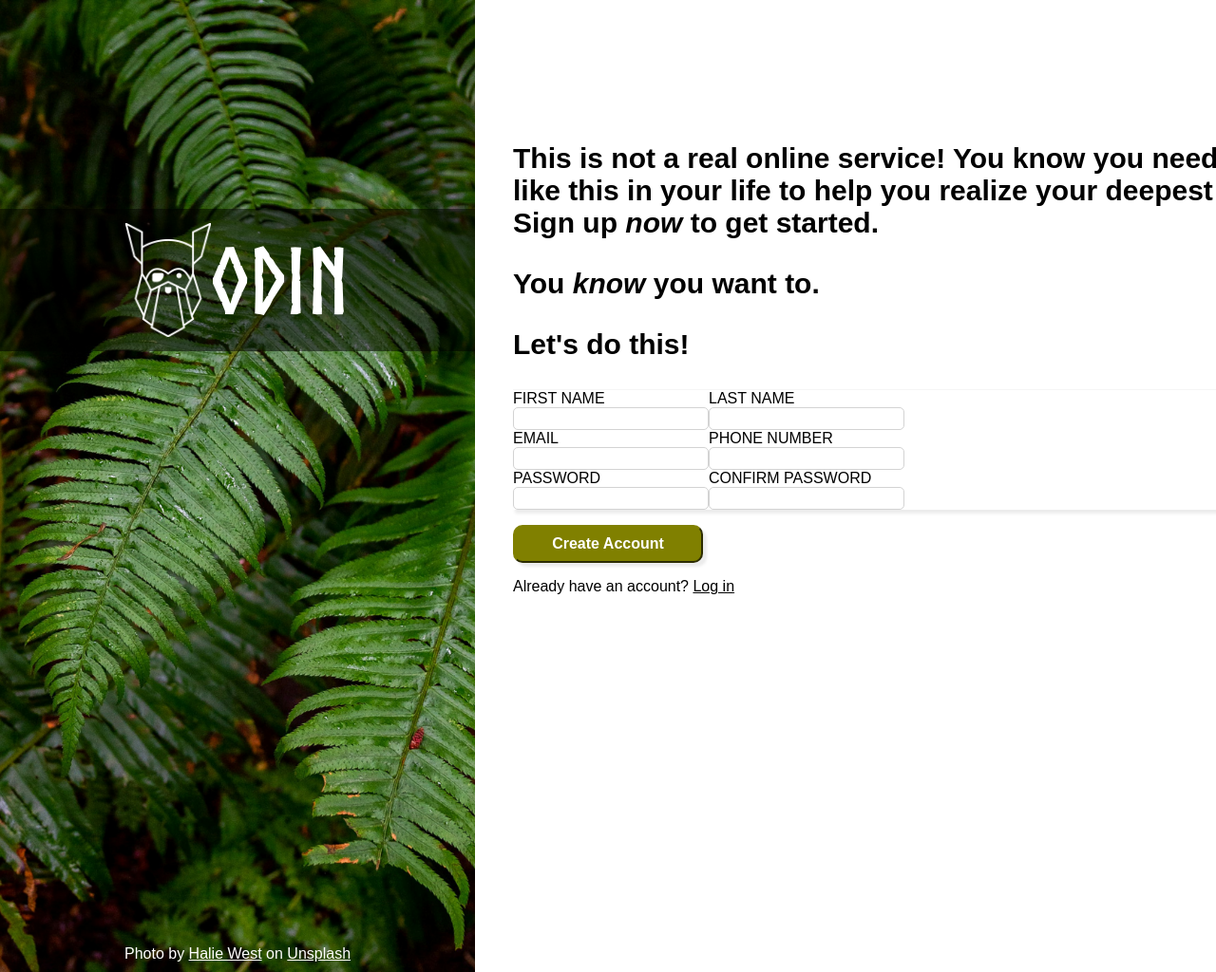
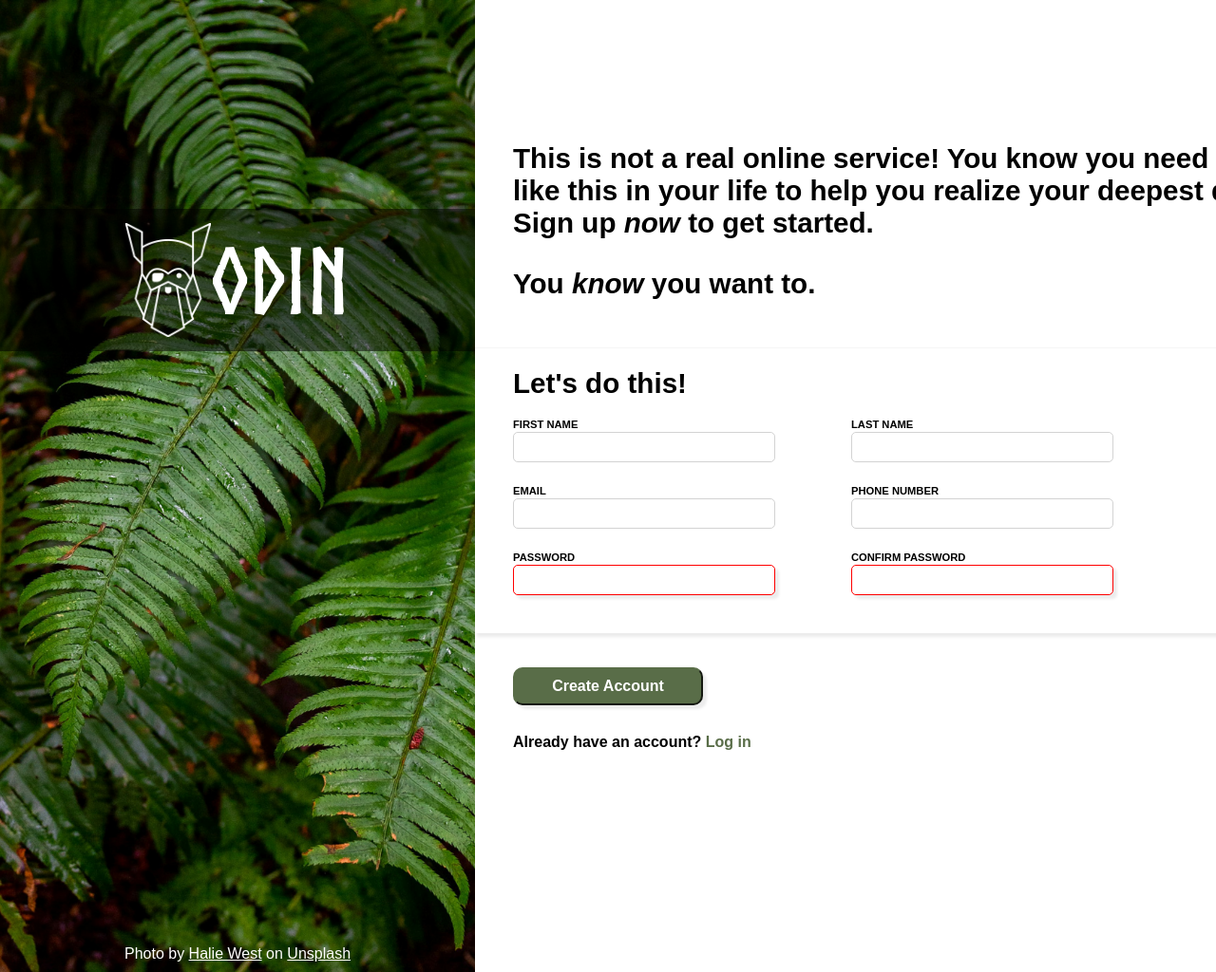
Before and after one commit to Gmutt-dev/sign-up-form, a plain HTML site: page index.html in a window 1280 px wide. Shown: the top 1024 px of the page at 95% size. Drawn offline with Linux system fonts and the light colour scheme.

Commit message:
Completed assignment/project

```diff
--- a/index.html
+++ b/index.html
@@ -20,11 +20,11 @@
     <!-- Right side -->
     <div class="right-side">
          <div class="heading-container">
-             <p>This is not a real online service!  You know you need someting like this in your life to help you realize your deepest dreams.  Sign up <em>now</em> to get started.</p>
+             <p>This is not a real online service!  You know you need something like this in your life to help you realize your deepest dreams.  Sign up <em>now</em> to get started.</p>
              <p>You <em>know</em> you want to.</p>
          </div>
          <form action="" method="post">
-            <p>Let's do this!</p>
+            <p><span>Let's do this!</span></p>
             <div class="inputs-container">
                  <div class="flex-row">
                      <div>
@@ -49,11 +49,11 @@
                  <div class="flex-row">
                      <div>
                          <label for="pwd">PASSWORD</label><br>
-                         <input type="password" name="pwd" id="pwd">
+                         <input type="password" name="pwd" id="pwd" required>
                      </div>
                      <div>
                          <label for="pwd-conf">CONFIRM PASSWORD</label><br>
-                         <input type="password" name="pwd-conf" id="pwd-conf">
+                         <input type="password" name="pwd-conf" id="pwd-conf" required>
                      </div>
                  </div>
             </div>
--- a/styles.css
+++ b/styles.css
@@ -35,7 +35,6 @@ body {
     display: flex;
     justify-content: center;
     align-items: center;
-
     position: relative;
     top: 220px;
     font-family: 'Norse-Bold', Arial, Helvetica, sans-serif;
@@ -62,54 +61,96 @@ body {
 .right-side {
     float: right;
     width: 940px;
-    padding-left: 40px;
     box-sizing: border-box;
 
-    & > form > p:first-child {
-        font-size: 30px;
+    & > .heading-container {
+        margin-top: 150px;
+        font-size: 1.85rem;
         font-weight: bold;
+        padding-left: 40px;
+    }
+
+    & .inputs-container {
+        height: 230px;
+        box-shadow: 0 6px 3px -2px rgb(236, 236, 236);
+
+        display: flex;
+        flex-direction: column;
+        gap: 20px;
+
+        & .flex-row {
+            display: flex;
+            justify-content: left;
+
+            & > div {
+                margin: 0 40px;
+            }
+
+        }
+
+        & label {
+            font-size: 0.7rem;
+            font-weight: 700;
+        }
+
+        & input {
+            border-radius: 5px;
+            height: 28px;
+            width: 270px;
+            border: 1px solid lightgrey;
+
+        }
+
+        & input:focus {
+            border: 1px solid blue;
+            box-shadow: var(--light-grey-box-shadow);
+            outline:none;
+        }
+
+        & input:invalid {
+            border: 1px solid red;
+            box-shadow: var(--light-grey-box-shadow);
+            outline:none;
+        }
+
+    }
+
+    & > form > p:first-of-type {
+        padding-top: 20px;
+        margin-top: 50px;
+        border-top: 1px solid rgb(245, 245, 245);
+
+        & > span {
+            font-size: 1.85rem;
+            font-weight: bold;
+            padding-left: 40px;
+        }
     }
 
     & > form button {
+
         height: 40px;
         width:  200px;
+        margin-left: 40px;
+        margin-top: 20px;
         font-size: 1rem;
         font-weight: bold;
         color: white;
         border-radius: 10px;
-        border-color: olive;
-        background-color: olive;
+        border-color: #596D48;
+        background-color: #596D48;
         box-shadow: var(--light-grey-box-shadow);
     }
 
-    & > p:last-child > a {
-        color: black;
-    }
-}
+    & > p:last-of-type {
+        font-weight: bold;
+        padding-left: 40px;;
+        margin-top: 30px;
 
-.heading-container {
-    margin-top: 150px;
-    font-size: 30px;
-    font-weight: bold;
-}
-
-.inputs-container {
-    border-top: 1px solid rgb(245, 245, 245);
-    box-shadow: 0 6px 3px -2px rgb(236, 236, 236);
-
-    display: flex;
-    flex-direction: column;
-
-    & .flex-row {
-        display: flex;
-    }
-
-    & input {
-        border-radius: 5px;
-        height: 20px;
-        width: 200px;
-        border: 1px solid lightgrey;
-
+        > a {
+            color: #596D48;
+            text-decoration: none;
+        }
     }
 
 }
```
